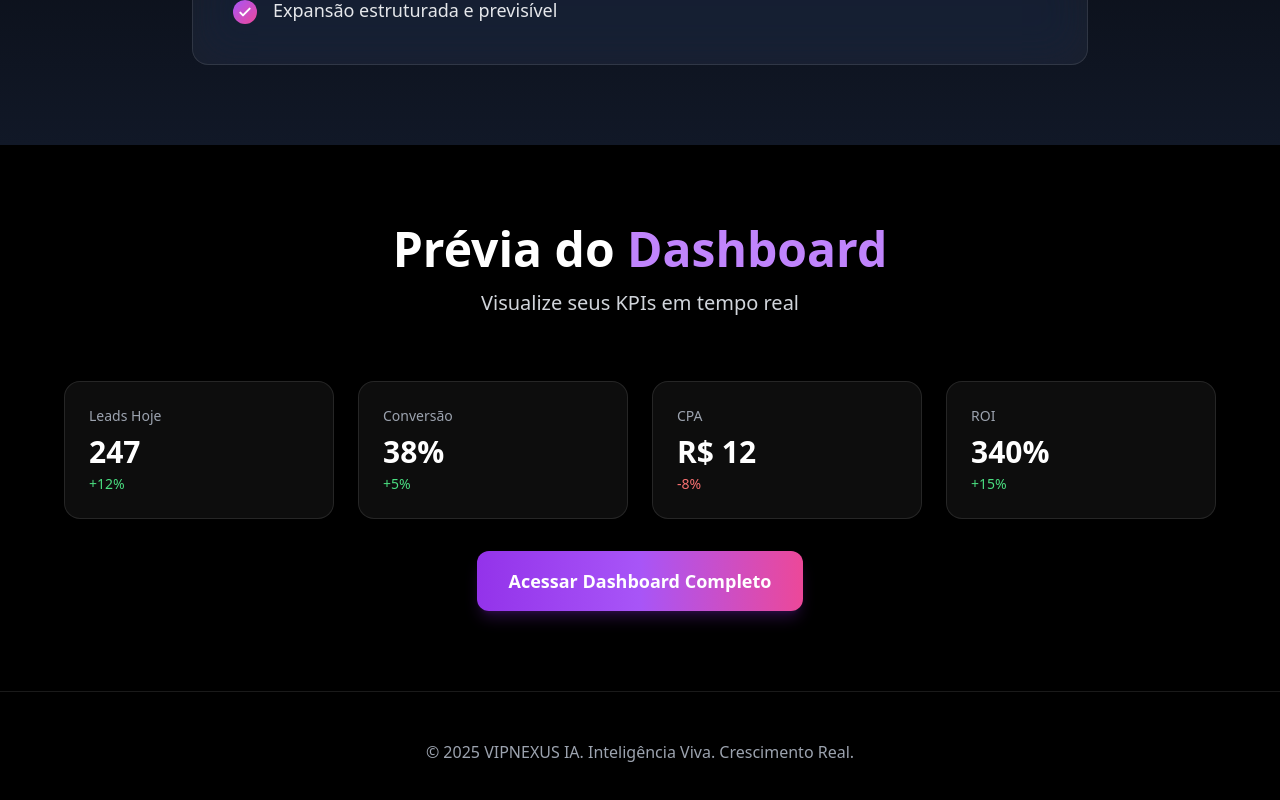
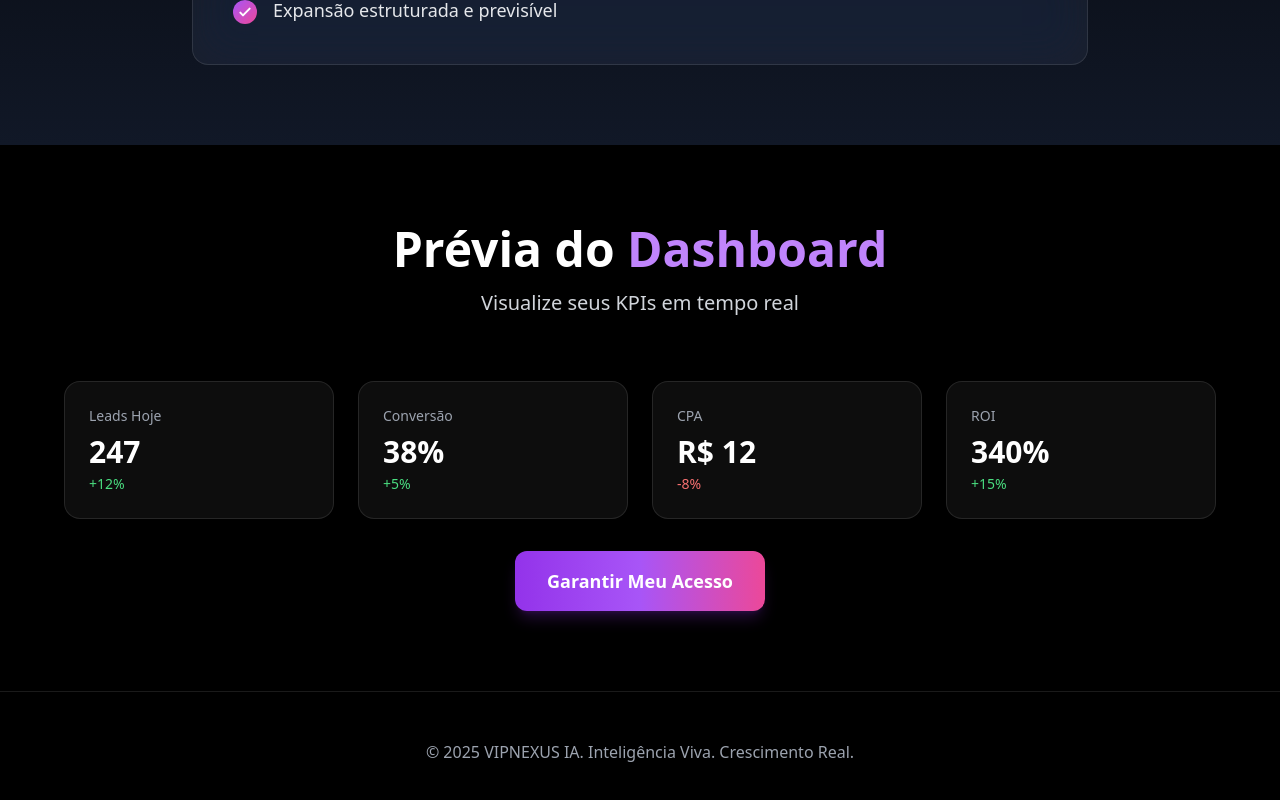
Before and after one commit to impressaovipjames-spec/funil-captura-final, a React (Vite) app in the folder frontend/: page / in a window 1280 px wide. Shown: the part 2603-3403 px from the top of the page. Built offline with nearby package versions, Linux system fonts and the light colour scheme.

Commit message:
fix: corrige CTAs da home para direcionar para /captura

```diff
--- a/frontend/src/pages/home.tsx
+++ b/frontend/src/pages/home.tsx
@@ -100,7 +100,7 @@ export default function Home() {
                         <Button
                             variant="primary"
                             size="lg"
-                            onClick={() => setLocation("/dashboard")}
+                            onClick={() => setLocation("/captura")}
                         >
                             Ativar Agora
                         </Button>
@@ -217,9 +217,9 @@ export default function Home() {
                         <Button
                             variant="primary"
                             size="lg"
-                            onClick={() => setLocation("/dashboard")}
+                            onClick={() => setLocation("/captura")}
                         >
-                            Acessar Dashboard Completo
+                            Garantir Meu Acesso
                         </Button>
                     </div>
                 </div>
```
